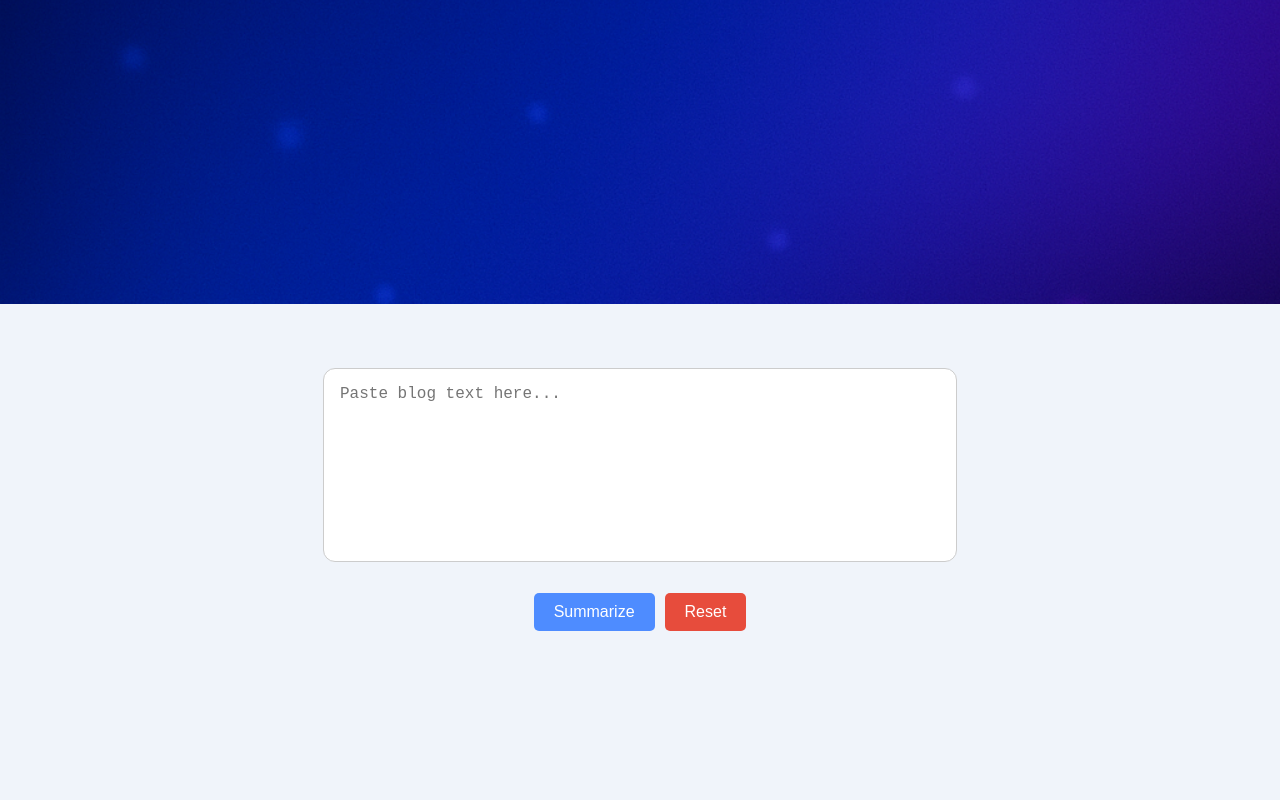
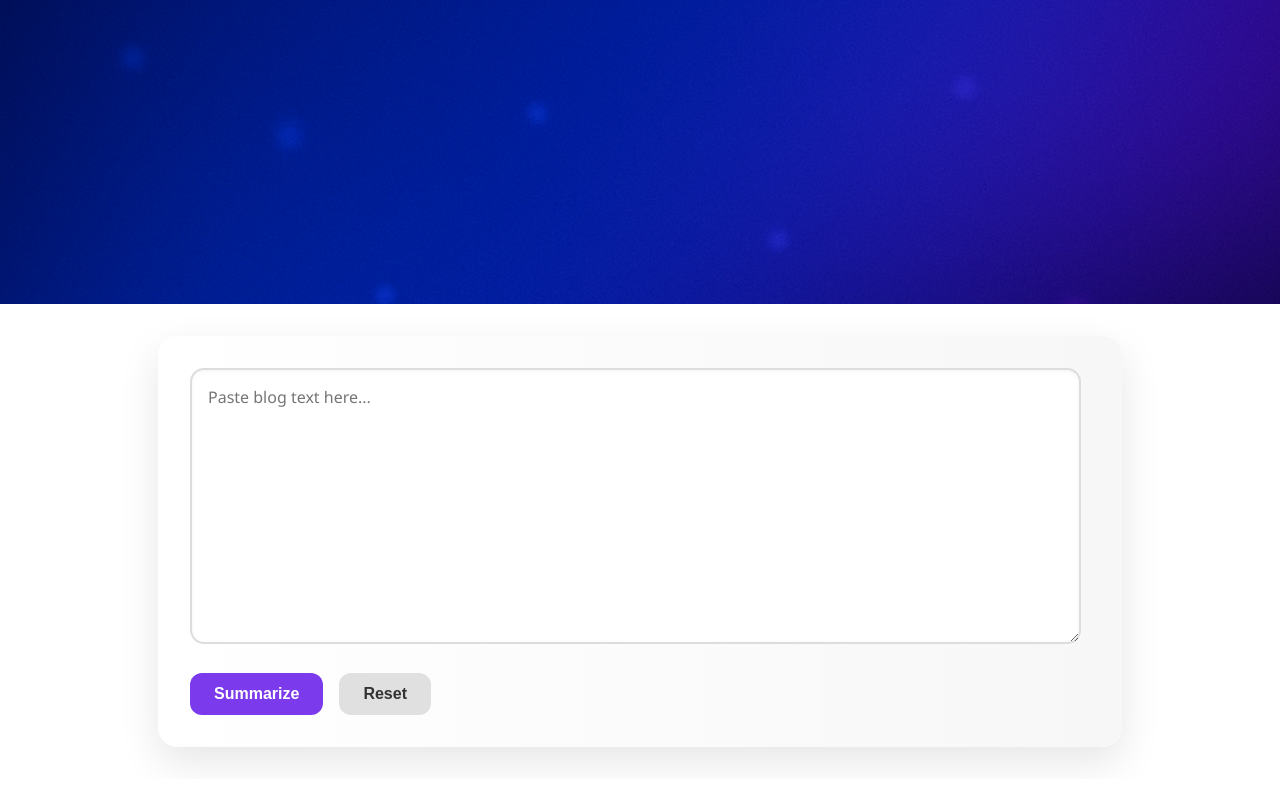
Before and after one commit to LubabaKhalid/Nexium_LubabaKhalid, a React (Create React App) app in the folder assignment-2/blog-summariser/client/: page / in a window 1280 px wide. Shown: the part 496-1296 px from the top of the page. After the commit the page ends 1275 px from the top, so only its background shows below. Built offline with nearby package versions, Linux system fonts and the light colour scheme; the HTML template or start-up script is replaced by a standard one.

Commit message:
complete it

```diff
--- a/assignment-2/blog-summariser/client/src/styles.css
+++ b/assignment-2/blog-summariser/client/src/styles.css
@@ -30,88 +30,77 @@ body, html {
 }
 
 .input-section {
-  min-height: 100vh;
-  background: #f0f4fa;
-  display: flex;
-  flex-direction: column;
-  align-items: center;
-  padding-top: 4rem;
-  padding-bottom: 4rem;
+  background: linear-gradient(to right, #ffffff, #f7f7f7);
+  padding: 2rem;
+  margin: 2rem auto;
+  border-radius: 20px;
+  max-width: 900px;
+  box-shadow: 0 15px 40px rgba(0, 0, 0, 0.1);
+  transition: all 0.3s ease-in-out;
+}
+
+.input-label {
+  font-size: 1.1rem;
+  font-weight: 600;
+  margin-bottom: 1rem;
+  display: block;
+  color: #444;
 }
 
 textarea {
-  width: 90%;
-  max-width: 600px;
-  height: 160px;
+  width: 95%;
+  height: 240px;
   padding: 1rem;
-  border-radius: 12px;
-  border: 1px solid #ccc;
   font-size: 1rem;
-  resize: none;
-  transition: all 0.3s;
+  font-family: 'Segoe UI', sans-serif;
+  border: 2px solid #ddd;
+  border-radius: 14px;
+  background-color: #fff;
+  box-shadow: inset 0 1px 4px rgba(0, 0, 0, 0.05);
+  transition: border 0.3s, box-shadow 0.3s;
+  resize: vertical;
 }
 
 textarea:focus {
+  border-color: #7c3aed;
   outline: none;
-  box-shadow: 0 0 8px rgba(0, 0, 255, 0.2);
+  box-shadow: 0 0 0 4px rgba(124, 58, 237, 0.2);
+}
+
+.button-container {
+  margin-top: 1.5rem;
+  display: flex;
+  gap: 1rem;
+  justify-content: flex-start;
 }
 
 button {
-  margin-top: 1rem;
-  background-color: #4f46e5;
+  background-color: #7c3aed;
   color: white;
+  padding: 0.75rem 1.5rem;
+  font-size: 1rem;
+  font-weight: 600;
   border: none;
-  padding: 0.75rem 2rem;
-  font-size: 1rem;
-  border-radius: 8px;
+  border-radius: 12px;
   cursor: pointer;
-  transition: all 0.3s;
+  transition: background-color 0.3s ease;
 }
 
 button:hover {
-  background-color: #3730a3;
-}
-
-.summary-card {
-  margin-top: 2rem;
-  max-width: 600px;
-  background: white;
-  box-shadow: 0 5px 20px rgba(0, 0, 0, 0.15);
-  padding: 1.5rem;
-  border-radius: 10px;
-  transition: all 0.4s ease;
-  animation: fadeIn 1s ease;
-}
-
-@keyframes fadeIn {
-  from {
-    opacity: 0;
-    transform: translateY(20px);
-  }
-  to {
-    opacity: 1;
-    transform: translateY(0);
-  }
-}
-.button-container {
-  margin-top: 15px;
-  display: flex;
-  gap: 10px;
-}
-
-button {
-  padding: 10px 20px;
-  border: none;
-  background-color: #4e8cff;
-  color: white;
-  cursor: pointer;
-  border-radius: 5px;
+  background-color: #5b21b6;
 }
 
 .reset-btn {
-  background-color: #e74c3c;
+  background-color: #e0e0e0;
+  color: #333;
 }
 
 .reset-btn:hover {
-  background-color: #c0392b;
+  background-color: #c7c7c7;
 }
+
+.loading-text {
+  margin-top: 1rem;
+  color: #7c3aed;
+  font-style: italic;
+}
```
Also changed, not shown: 1 other file (tests, documents, lock files or other folders).
